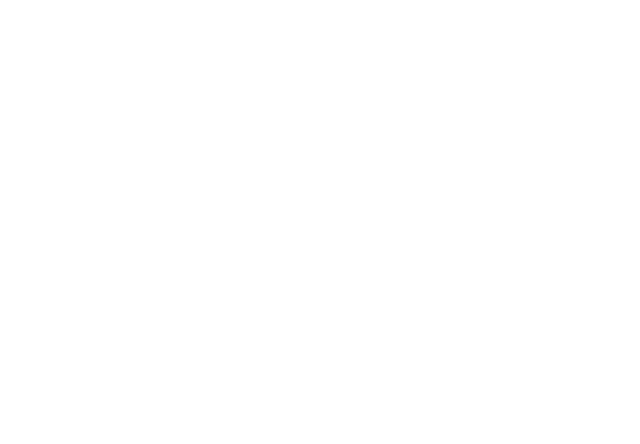
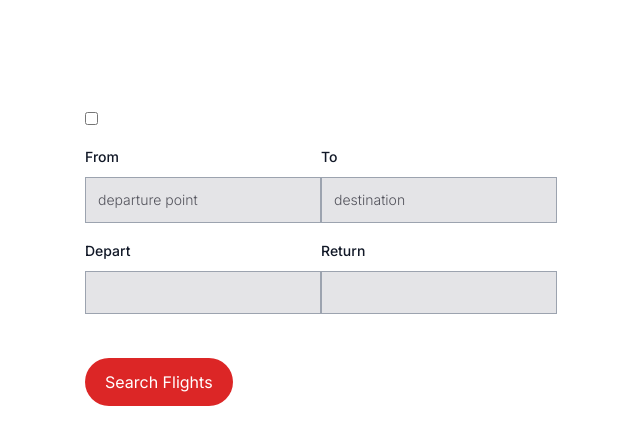
Before and after one commit to sevvalsaygat/flight-search-app, a Next.js app: page / in a window 1280 px wide. Shown: the top 444 px of the page, without its empty margins (319-959 px from the left). Built offline with nearby package versions, Linux system fonts and the light colour scheme.

Commit message:
feat: add components structure

```diff
--- a/app/page.tsx
+++ b/app/page.tsx
@@ -1,3 +1,69 @@
+"use client";
+
+import { Form } from "@app/components";
+import { FormProvider, useForm } from "react-hook-form";
+
 export default function Home() {
-  return <div></div>;
+  const useFormMethods = useForm();
+  const { trigger, getValues, watch, getFieldState, setFocus } = useFormMethods;
+
+  return (
+    <div className="flex items-center justify-center">
+      <div className="flex flex-col">
+        <div className="flex flex-row gap-2 mt-28">
+          <input
+            type="checkbox"
+            aria-label="Roundtrip"
+            className="text-black"
+          ></input>
+        </div>
+        <div className="flex flex-col mt-5 gap-7">
+          <div className="flex flex-col">
+            <FormProvider {...useFormMethods}>
+              <div className="flex flex-row">
+                <div className="flex flex-col">
+                  <Form.Input
+                    label="From"
+                    name="Plane take off"
+                    placeholder="departure point"
+                    variant="primary"
+                  />
+                </div>
+                <div className="flex flex-col">
+                  <Form.Input
+                    label="To"
+                    name="destination"
+                    placeholder="destination"
+                    variant="primary"
+                  />
+                </div>
+              </div>
+
+              <div className="flex flex-row">
+                <div className="flex flex-col">
+                  <Form.DatePicker
+                    label="Depart"
+                    name="departure date"
+                    className="flex flex-col"
+                    variant="primary"
+                  />
+                </div>
+                <div className="flex flex-col">
+                  <Form.DatePicker
+                    label="Return"
+                    name="departure date"
+                    className="flex flex-col"
+                    variant="primary"
+                  />
+                </div>
+              </div>
+            </FormProvider>
+          </div>
+          <button className="flex py-3 px-5 w-fit h-fit bg-red-600 text-white rounded-full">
+            Search Flights
+          </button>
+        </div>
+      </div>
+    </div>
+  );
 }
--- /dev/null
+++ b/components/Form/DatePicker/index.tsx
@@ -0,0 +1,81 @@
+/* eslint-disable react-hooks/rules-of-hooks */
+"use client";
+
+import React from "react";
+
+import {
+  Controller,
+  useFormContext,
+  RegisterOptions,
+  FieldValues,
+} from "react-hook-form";
+import cn from "classnames";
+import ReactDatePicker from "react-datepicker";
+
+type SelectPropTypes = {
+  name: string;
+  label?: string;
+  rules?:
+    | Omit<
+        RegisterOptions<FieldValues, string>,
+        "valueAsNumber" | "valueAsDate" | "setValueAs" | "disabled"
+      >
+    | undefined;
+  defaultValue?: string;
+  className?: string;
+  variant?: "primary";
+};
+
+const DatePicker: React.FC<SelectPropTypes> = ({
+  name,
+  label,
+  rules,
+  defaultValue = null,
+  className,
+  variant,
+}) => {
+  const {
+    control,
+    formState: { errors },
+  } = useFormContext();
+
+  const fieldError = errors[name];
+
+  return (
+    <React.Fragment>
+      {label && (
+        <label className="block text-sm font-medium leading-6 text-gray-900">
+          {label}
+        </label>
+      )}
+      <div
+        className={cn({
+          "mt-2": !!label,
+        })}
+      >
+        <Controller
+          name={name}
+          control={control}
+          rules={rules}
+          defaultValue={defaultValue}
+          render={({ field }) => (
+            <ReactDatePicker
+              selected={field.value}
+              onChange={field.onChange}
+              onBlur={field.onBlur}
+              className={cn(className, {
+                "w-full h-1/2 mb-4 bg-zinc-200 border border-gray-400 rounded-3 p-3 placeholder:text-sm font-light placeholder:text-zinc-600 focus:outline-none focus:ring-2 focus:ring-gray-350 focus:bg-white text-sm":
+                  variant === "primary",
+              })}
+            />
+          )}
+        />
+      </div>
+      {fieldError && (
+        <div className="mt-2 text-red-500">{fieldError.message as string}</div>
+      )}
+    </React.Fragment>
+  );
+};
+
+export default DatePicker;
--- /dev/null
+++ b/components/Form/Input/index.tsx
@@ -0,0 +1,83 @@
+"use client";
+
+import React from "react";
+
+import {
+  Controller,
+  useFormContext,
+  RegisterOptions,
+  FieldValues,
+} from "react-hook-form";
+import cn from "classnames";
+
+type InputPropTypes = {
+  name: string;
+  label?: string;
+  rules?:
+    | Omit<
+        RegisterOptions<FieldValues, string>,
+        "valueAsNumber" | "valueAsDate" | "setValueAs" | "disabled"
+      >
+    | undefined;
+  placeholder?: string;
+  defaultValue?: string;
+  variant?: "primary" | "opacity";
+  className?: string;
+  type?: "text" | "password";
+};
+
+const Input: React.FC<InputPropTypes> = ({
+  name,
+  label,
+  rules,
+  placeholder,
+  defaultValue = "",
+  variant,
+  className,
+  type = "text",
+}) => {
+  const {
+    control,
+    formState: { errors },
+  } = useFormContext();
+
+  const fieldError = errors[name];
+
+  return (
+    <React.Fragment>
+      {label && (
+        <label className="block text-sm font-medium leading-6 text-gray-900">
+          {label}
+        </label>
+      )}
+      <div
+        className={cn({
+          "mt-2": !!label,
+        })}
+      >
+        <Controller
+          name={name}
+          control={control}
+          rules={rules}
+          defaultValue={defaultValue}
+          render={({ field }) => (
+            <input
+              {...field}
+              type={type}
+              placeholder={placeholder}
+              className={cn(className, {
+                "w-full mb-4 bg-zinc-200 border border-gray-400 rounded-3 p-3 placeholder:text-sm font-light placeholder:text-zinc-600 focus:outline-none focus:ring-2 focus:ring-gray-350 focus:bg-white text-sm":
+                  variant === "primary",
+              })}
+            />
+          )}
+        />
+      </div>
+      {fieldError && (
+        <div className="mt-2 text-red-500">{fieldError.message as string}</div>
+      )}
+    </React.Fragment>
+  );
+};
+
+export default Input;
--- /dev/null
+++ b/components/Form/index.ts
@@ -0,0 +1,4 @@
+import Input from "./Input";
+import DatePicker from "./DatePicker";
+
+export default { Input, DatePicker };
--- /dev/null
+++ b/components/index.ts
@@ -0,0 +1,3 @@
+import Form from "./Form";
+
+export { Form };
--- a/package.json
+++ b/package.json
@@ -18,6 +18,7 @@
   "devDependencies": {
     "@types/node": "^20",
     "@types/react": "^18",
+    "@types/react-datepicker": "^4.19.5",
     "@types/react-dom": "^18",
     "autoprefixer": "^10.0.1",
     "eslint": "^8",
--- a/tsconfig.json
+++ b/tsconfig.json
@@ -19,7 +19,8 @@
       }
     ],
     "paths": {
-      "@/*": ["./*"]
+      "@/*": ["./*"],
+      "@app/components": ["./components"]
     }
   },
   "include": ["next-env.d.ts", "**/*.ts", "**/*.tsx", ".next/types/**/*.ts"],
```
Also changed, not shown: app/layout.tsx (+10 -9 lines), 2 other files (tests, documents, lock files or other folders).
